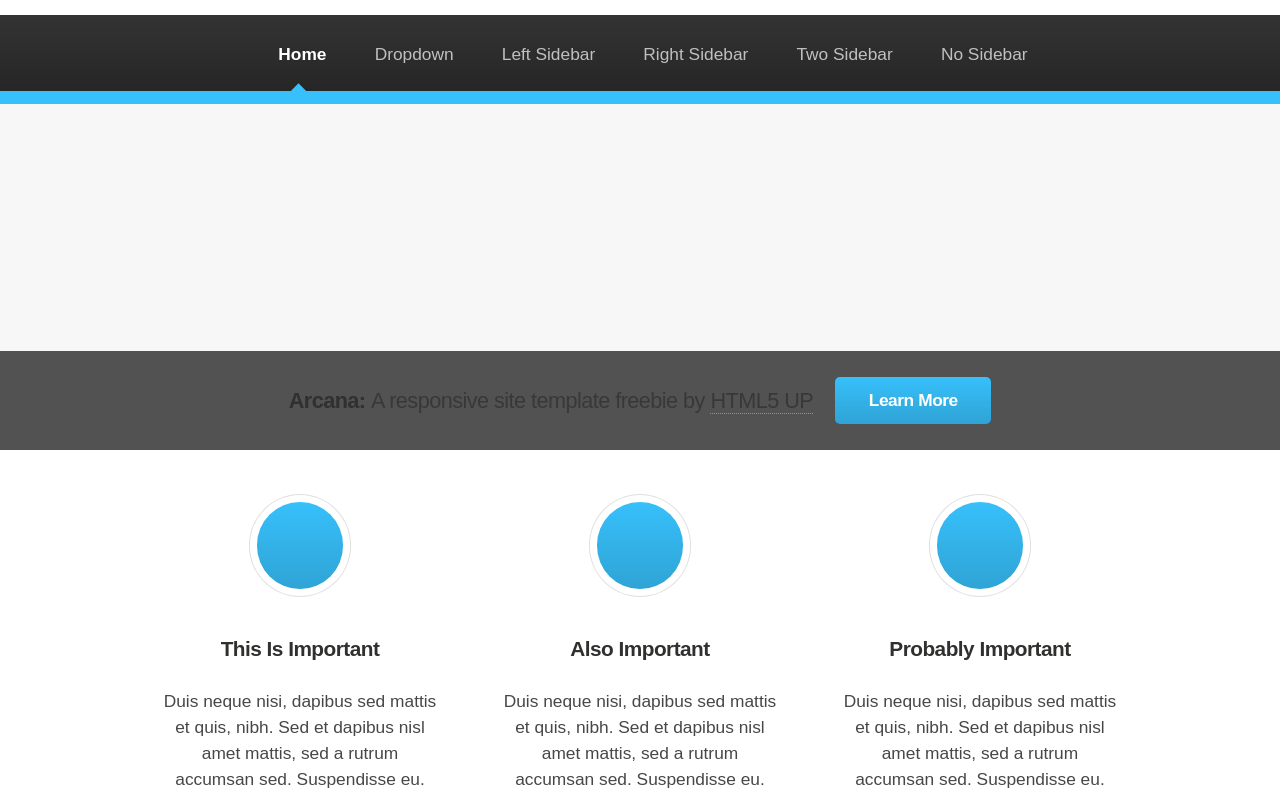
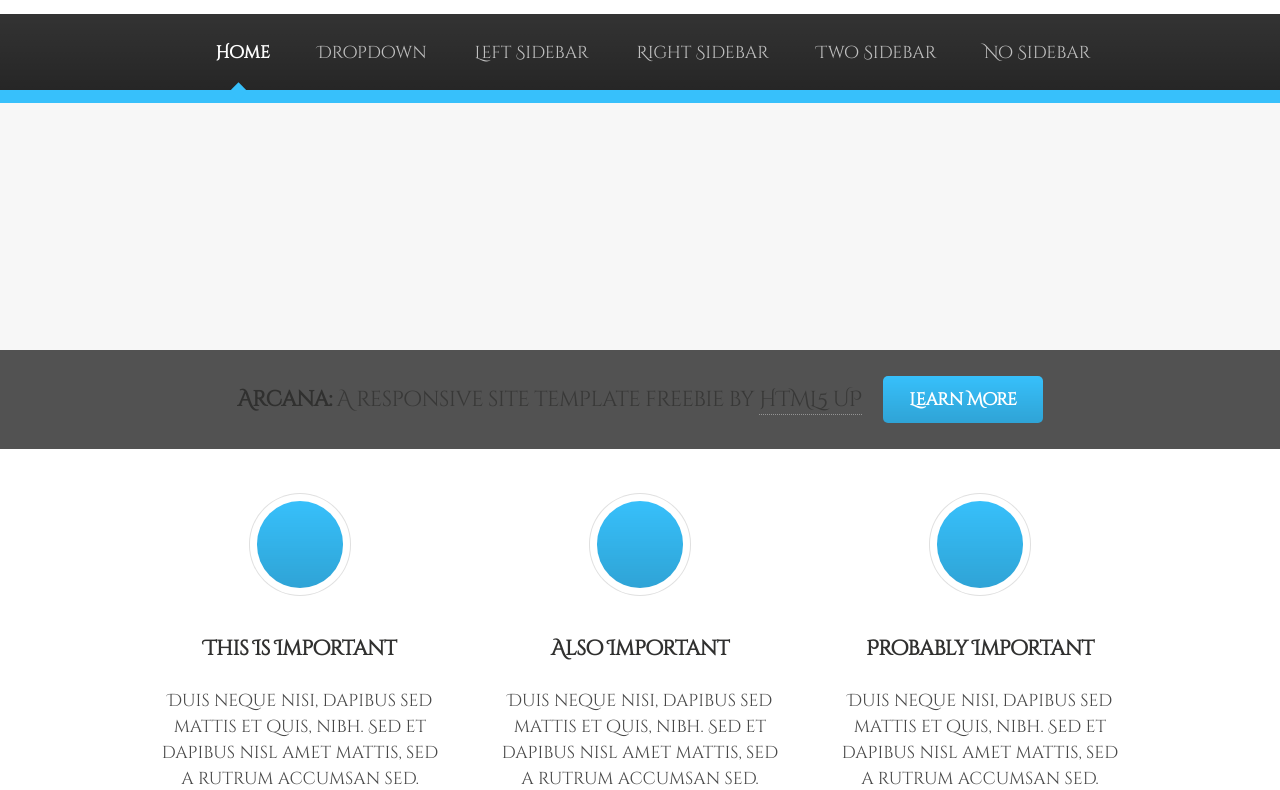
Before and after one commit to WorldMaster00/Athra, a plain HTML site: page index.html in a window 1280 px wide. Shown: the part 83-873 px from the top of the page. Drawn offline with nearby package versions, Linux system fonts and the light colour scheme.

Commit message:
Update index.css

```diff
--- a/index.css
+++ b/index.css
@@ -15,9 +15,10 @@ section, summary, time, mark, audio, video {
 	padding: 0;
 	border: 0;
 	font-size: 100%;
-	font: 'Cinzel Decorative', cursive;
 	vertical-align: baseline;
+        font-family: 'Cinzel Decorative', cursive;
         cursor: url(Cursor.png), auto;
+
 }
 
 article, aside, details, figcaption, figure,
```
